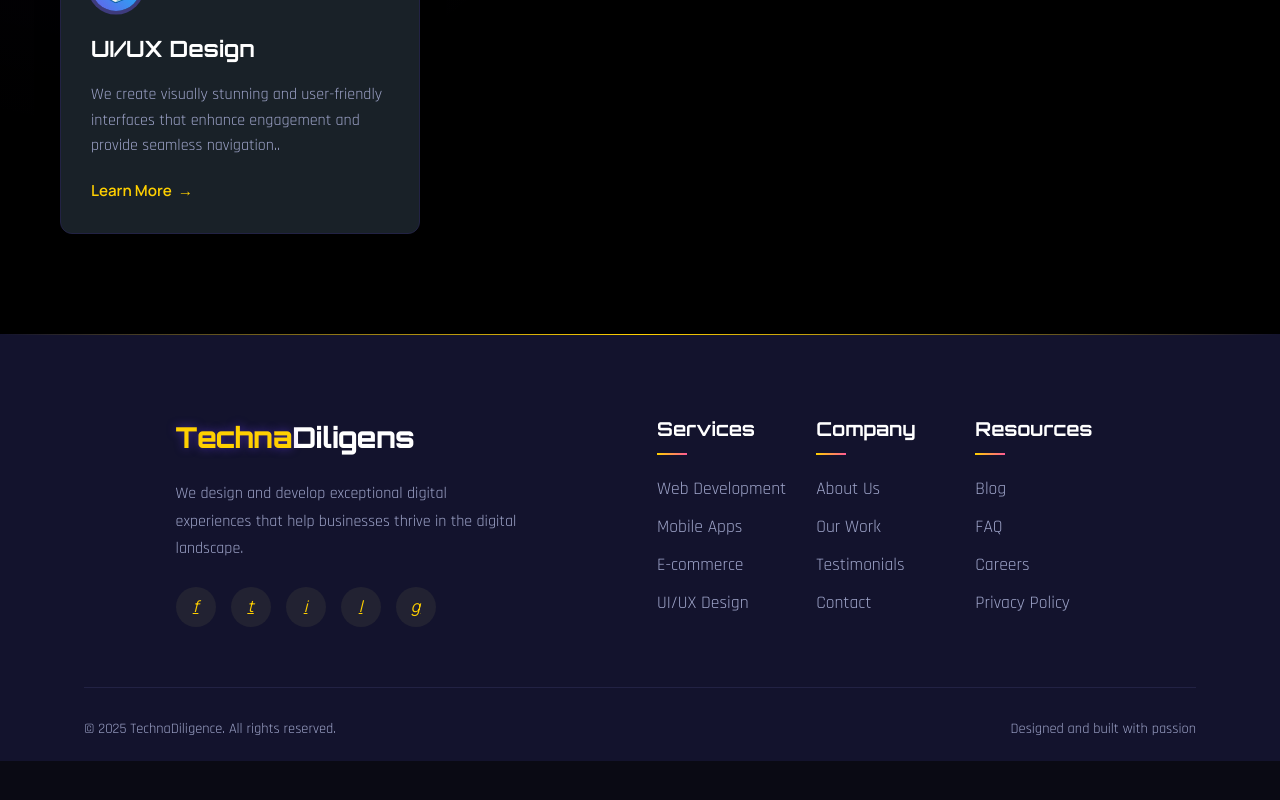
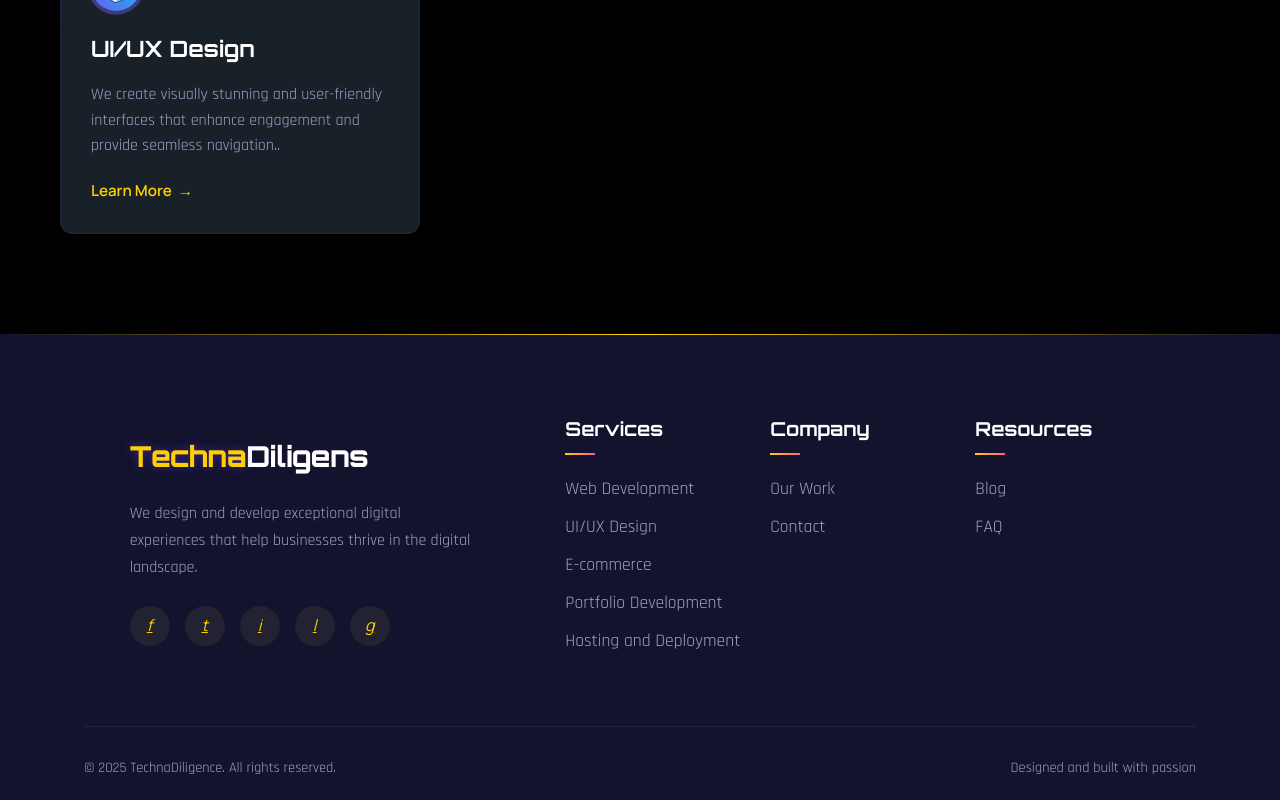
Before and after one commit to Thenu27/TechnaDiligens, a React (Vite) app: page / in a window 1280 px wide. Shown: the part 3500-4300 px from the top of the page. Before the commit the page ends 4261 px from the top, so only its background shows below. Built offline with nearby package versions, Linux system fonts and the light colour scheme.

Commit message:
Updated footer

```diff
--- a/src/components/Footer/Footer.jsx
+++ b/src/components/Footer/Footer.jsx
@@ -1,8 +1,26 @@
 // components/Footer.js
 import React from 'react';
 import './Footer.css';
+import { useNavigate } from 'react-router-dom';
+
 
 const Footer = () => {
+
+  const navigate = useNavigate();
+  const goToServices =()=>{
+    navigate('/services');
+    window.scrollTo(0,0);
+  }
+
+  const goToWork =()=>{
+    navigate('/work');
+    window.scrollTo(0,0);
+  }
+
+  const goToContact =()=>{
+    navigate('/contact');
+    window.scrollTo(0,0);
+  }
   return (
     <footer className="footer">
       <div className="footer-container">
@@ -37,20 +55,20 @@ const Footer = () => {
             <div className="footer-link-group">
               <h3>Services</h3>
               <ul>
-                <li><a href="#services">Web Development</a></li>
-                <li><a href="#services">Mobile Apps</a></li>
-                <li><a href="#services">E-commerce</a></li>
-                <li><a href="#services">UI/UX Design</a></li>
+                <li><a  onClick={goToServices}>Web Development</a></li>
+                <li><a  onClick={goToServices}>UI/UX Design</a></li>
+                <li><a  onClick={goToServices}>E-commerce</a></li>
+                <li><a  onClick={goToServices}>Portfolio Development</a></li>
+                <li><a  onClick={goToServices}>Hosting and Deployment</a></li>
+
               </ul>
             </div>
 
             <div className="footer-link-group">
               <h3>Company</h3>
               <ul>
-                <li><a href="#about">About Us</a></li>
-                <li><a href="#portfolio">Our Work</a></li>
-                <li><a href="#testimonials">Testimonials</a></li>
-                <li><a href="#contact">Contact</a></li>
+                <li><a onClick={goToWork}>Our Work</a></li>
+                <li><a onClick={goToContact}>Contact</a></li>
               </ul>
             </div>
 
@@ -59,8 +77,6 @@ const Footer = () => {
               <ul>
                 <li><a href="#blog">Blog</a></li>
                 <li><a href="#faq">FAQ</a></li>
-                <li><a href="#career">Careers</a></li>
-                <li><a href="#privacy">Privacy Policy</a></li>
               </ul>
             </div>
           </div>
--- a/src/components/InfoSection/InfoSection.jsx
+++ b/src/components/InfoSection/InfoSection.jsx
@@ -1,101 +1,3 @@
-// import React from 'react';
-// import './InfoSection.css';
-// import img1 from '../../assets/99fe97fbf7ad5ea0be3f3089e46349b3 2-min.png';
-// import img2 from '../../assets/Stunning-pic.png';
-// import img3 from '../../assets/laptop.png';
-// import img4 from '../../assets/Lightning.png';
-
-
-// const InfoSection = () => {
-//     return (
-//         <div className='info-section'>
-//             <div className='info-container'>
-//                 <div className='info-container-top'>
-
-//                 <div className='info-title-container'>
-//                         <h1 className='info-title'><span className='gradient-text'>Cutting</span> Edge <span className='gradient-text'>Web</span> Solutions</h1>
-//                 </div>
-//                 <div className='info-description-container'>
-//                         <p className='info-description'>We build high-performance, modern websites using the latest technologies like HTML,
-//                             CSS, JavaScript, React,and Node.js, along with robust database solutions using MongoDB and SQL, ensuring speed,
-//                             security, and scalability. Our solutions are tailored to meet your business needs, providing seamless user experiences
-//                             and future-ready digital products.</p>
-//                 </div>
-//                 </div>
-//                 <div className='info-image-container'>
-//                     <img className='info-image info-image1' src={img1}/>
-//                 </div>
-
-
-//             </div>
-
-//             <div className='info-container'>
-//                 <div className='info-container-top'>
-//                     <div className='info-title-container'>
-//                             <h1 className='info-title'><span className='gradient-text'>Stunning</span> User-Centric <span className='gradient-text'>Design</span></h1>
-//                     </div>
-//                     <div className='info-description-container'>
-//                             <p className='info-description'>Our UI/UX designs are crafted to engage users, improve conversions,
-//                                 and make your brand stand out in the digital world. We focus on intuitive navigation, visually
-//                                 appealing aesthetics, and seamless interactions to create memorable user experiences that drive
-//                                 growth and customer satisfaction.</p>
-//                     </div>
-//                     </div>
-//                     <div className='info-image-container'>
-//                         <img className='info-image' src={img2}/>
-//                     </div>
-
-
-
-//             </div>
-
-//             <div className='info-container'>
-//             <div className='info-container-top'>
-
-//                     <div className='info-title-container'>
-//                             <h1 className='info-title'><span className='gradient-text'>Custom</span> Tailored <span className='gradient-text'>Development</span></h1>
-//                     </div>
-//                     <div className='info-description-container'>
-//                             <p className='info-description'>Every business is unique, and so is our approach.
-//                                 We create custom web solutions that perfectly fit your goals and needs,
-//                                 ensuring a seamless blend of functionality, aesthetics, and performance.
-//                                 Our solutions are tailored to enhance user experience, improve efficiency,
-//                                 and drive business growth, giving you a competitive edge in the digital landscape..</p>
-//                     </div>
-//                     </div>
-//                     <div className='info-image-container'>
-//                         <img className='info-image' src={img3}/>
-//                     </div>
-
-
-//             </div>
-
-//             <div className='info-container'>
-//                <div className='info-container-top'>
-//                 <div className='info-title-container'>
-//                             <h1 className='info-title'><span className='gradient-text'>Performance</span> Optimization</h1>
-//                     </div>
-//                     <div className='info-description-container'>
-//                             <p className='info-description'>In today’s fast-paced digital world, website performance is critical for user experience,
-//                                 SEO rankings, and conversion rates. A slow-loading website can lead to high bounce rates, lower engagement,
-//                                 and lost revenue. Our performance optimization services ensure that your website runs efficiently, loads quickly,
-//                                 and delivers a seamless experience across all devices.</p>
-//                     </div>
-//                     </div>
-//                     <div className='info-image-container'>
-//                         <img className='info-image info-image1' src={img4}/>
-//                     </div>
-
-
-
-//             </div>
-
-
-//         </div>
-//     );
-// };
-
-// export default InfoSection
 
 import React, { useEffect, useRef } from 'react';
 import './InfoSection.css';
@@ -103,6 +5,7 @@ import img1 from '/99fe97fbf7ad5ea0be3f3089e46349b3 2-min.png';
 import img2 from '/Stunning-pic.png';
 import img3 from '/laptop.png';
 import img4 from '/Lightning.png';
+import { useNavigate } from 'react-router-dom';
 
 const InfoSection = () => {
   const sectionRefs = [useRef(null), useRef(null), useRef(null), useRef(null)];
@@ -135,6 +38,13 @@ const InfoSection = () => {
       });
     };
   }, []);
+
+  const navigate =useNavigate();
+
+  const goToServices =()=>{
+    navigate('/services');
+    window.scrollTo(0,0);
+  }
 
   const sections = [
     {
@@ -175,7 +85,7 @@ const InfoSection = () => {
             <div className="text-content">
               <h2 className='gradient-text'>{section.title}</h2>
               <p>{section.description}</p>
-              <button className="learn-more-btn">Learn More</button>
+              <button onClick={goToServices} className="learn-more-btn">Learn More</button>
             </div>
             <div className="image-container">
               <img src={section.image} alt={section.title} />
--- a/src/components/Services/Services.jsx
+++ b/src/components/Services/Services.jsx
@@ -1,7 +1,9 @@
 import React from 'react';
 import './Services.css';
+import { useNavigate } from 'react-router-dom';
 
 const Services = () => {
+
   const services = [
     {
       id: 1,
@@ -45,7 +47,7 @@ const Services = () => {
               </div>
               <h3>{service.title}</h3>
               <p>{service.description}</p>
-              <a href="#contact" className="learn-more">
+              <a  className="learn-more">
                 Learn More
                 <span className="arrow">→</span>
               </a>
```
